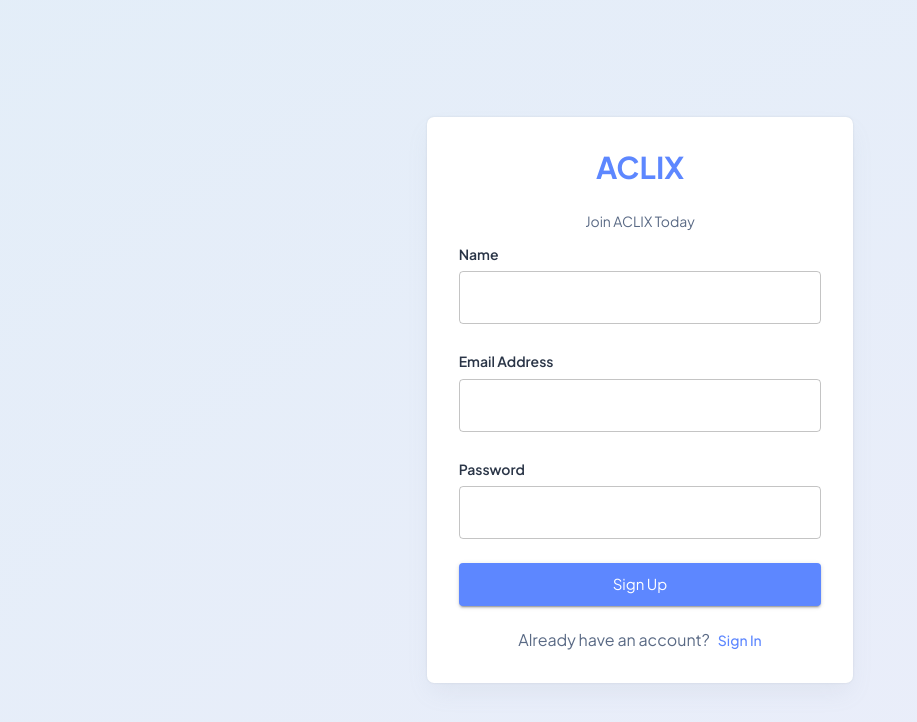
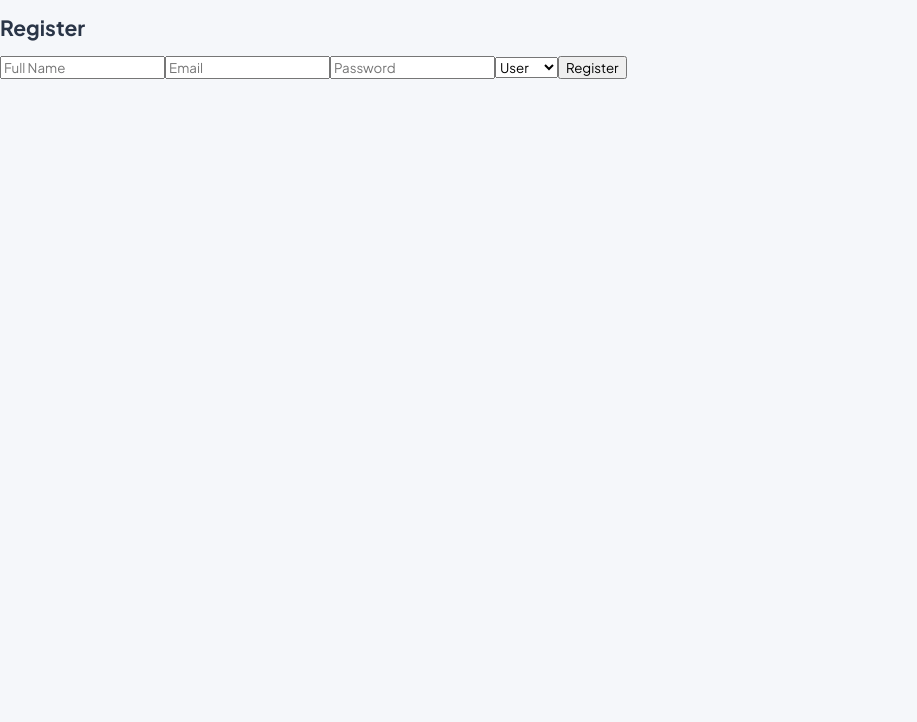
Before and after one commit to aclixinnovations/aclixog-DEV-, a Next.js app: page /authentication/register in a window 1280 px wide. Shown: the top 722 px of the page, without its empty margins (0-917 px from the left). Built offline with nearby package versions, Linux system fonts and the light colour scheme.

Commit message:
Update page.tsx

```diff
--- a/src/app/authentication/register/page.tsx
+++ b/src/app/authentication/register/page.tsx
@@ -1,95 +1,40 @@
 "use client";
-import { Grid, Box, Card, Typography, Stack } from "@mui/material";
-import Link from "next/link";
-import PageContainer from "@/app/(DashboardLayout)/components/container/PageContainer";
-import AuthRegister from "../auth/AuthRegister";
+import { useState } from "react";
+import { useRouter } from "next/navigation";
 
-const Register2 = () => (
-  <PageContainer title="Register" description="this is Register page">
-    <Box
-      sx={{
-        position: "relative",
-        "&:before": {
-          content: '""',
-          background: "radial-gradient(#d2f1df, #d3d7fa, #bad8f4)",
-          backgroundSize: "400% 400%",
-          animation: "gradient 15s ease infinite",
-          position: "absolute",
-          height: "100%",
-          width: "100%",
-          opacity: "0.3",
-        },
-      }}
-    >
-      <Grid
-        container
-        spacing={0}
-        justifyContent="center"
-        sx={{ height: "100vh" }}
-      >
-        <Grid
-          display="flex"
-          justifyContent="center"
-          alignItems="center"
-          size={{
-            xs: 12,
-            sm: 12,
-            lg: 4,
-            xl: 3
-          }}>
-          <Card
-            elevation={9}
-            sx={{ p: 4, zIndex: 1, width: "100%", maxWidth: "500px" }}
-          >
-            <Box display="flex" alignItems="center" justifyContent="center" mb={3}>
-              <Typography variant="h2" fontWeight="700" color="primary">
-                ACLIX
-              </Typography>
-            </Box>
-            <AuthRegister
-              subtext={
-                <Typography
-                  variant="subtitle1"
-                  textAlign="center"
-                  color="textSecondary"
-                  mb={1}
-                >
-                  Join ACLIX Today
-                </Typography>
-              }
-              subtitle={
-                <Stack
-                  direction="row"
-                  justifyContent="center"
-                  spacing={1}
-                  mt={3}
-                >
-                  <Typography
-                    color="textSecondary"
-                    variant="h6"
-                    fontWeight="400"
-                  >
-                    Already have an account?
-                  </Typography>
-                  <Typography
-                    component={Link}
-                    href="/authentication/login"
-                    fontWeight="500"
-                    sx={{
-                      textDecoration: "none",
-                      color: "primary.main",
-                    }}
-                  >
-                    Sign In
-                  </Typography>
-                </Stack>
-              }
-            />
-          </Card>
-        </Grid>
-      </Grid>
-    </Box>
-  </PageContainer>
-);
+export default function RegisterPage() {
+  const [form, setForm] = useState({ name: "", email: "", password: "", role: "user" });
+  const router = useRouter();
 
-export default Register2;
+  async function handleRegister(e: any) {
+    e.preventDefault();
+    const res = await fetch("/api/auth/register", {
+      method: "POST",
+      headers: { "Content-Type": "application/json" },
+      body: JSON.stringify(form),
+    });
+    const data = await res.json();
+    if (res.ok) {
+      alert("Registered successfully!");
+      router.push("/authentication/login");
+    } else {
+      alert(data.message);
+    }
+  }
+
+  return (
+    <div className="flex flex-col items-center justify-center h-screen">
+      <h2 className="text-2xl font-bold mb-4">Register</h2>
+      <form onSubmit={handleRegister} className="flex flex-col gap-4 w-72">
+        <input type="text" placeholder="Full Name" value={form.name} onChange={(e)=>setForm({...form,name:e.target.value})} required className="border p-2 rounded"/>
+        <input type="email" placeholder="Email" value={form.email} onChange={(e)=>setForm({...form,email:e.target.value})} required className="border p-2 rounded"/>
+        <input type="password" placeholder="Password" value={form.password} onChange={(e)=>setForm({...form,password:e.target.value})} required className="border p-2 rounded"/>
+        <select value={form.role} onChange={(e)=>setForm({...form,role:e.target.value})} className="border p-2 rounded">
+          <option value="user">User</option>
+          <option value="admin">Admin</option>
+        </select>
+        <button type="submit" className="bg-green-600 text-white py-2 rounded">Register</button>
+      </form>
+    </div>
+  );
+}
```
